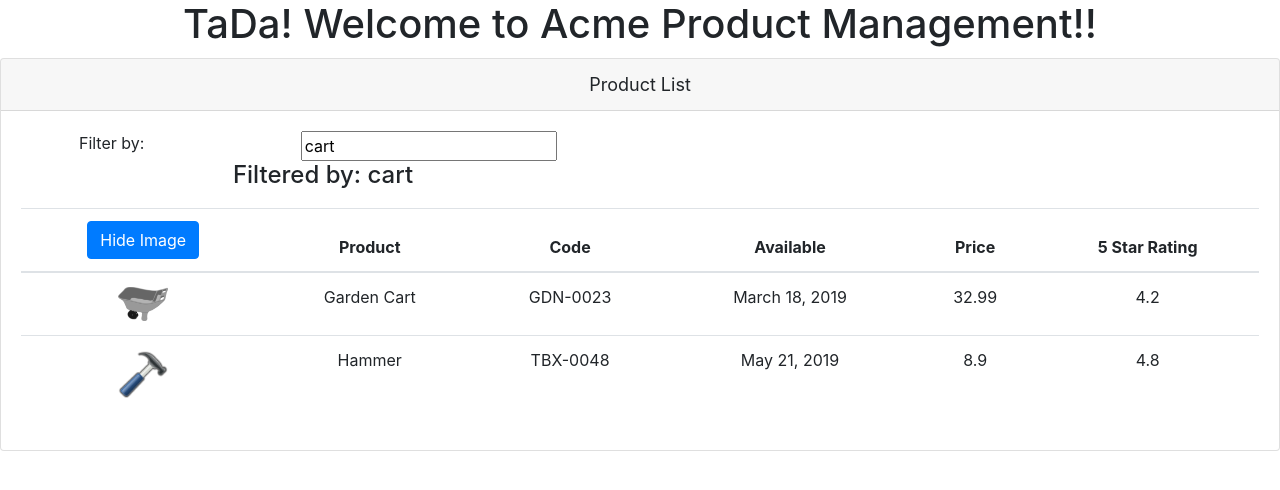
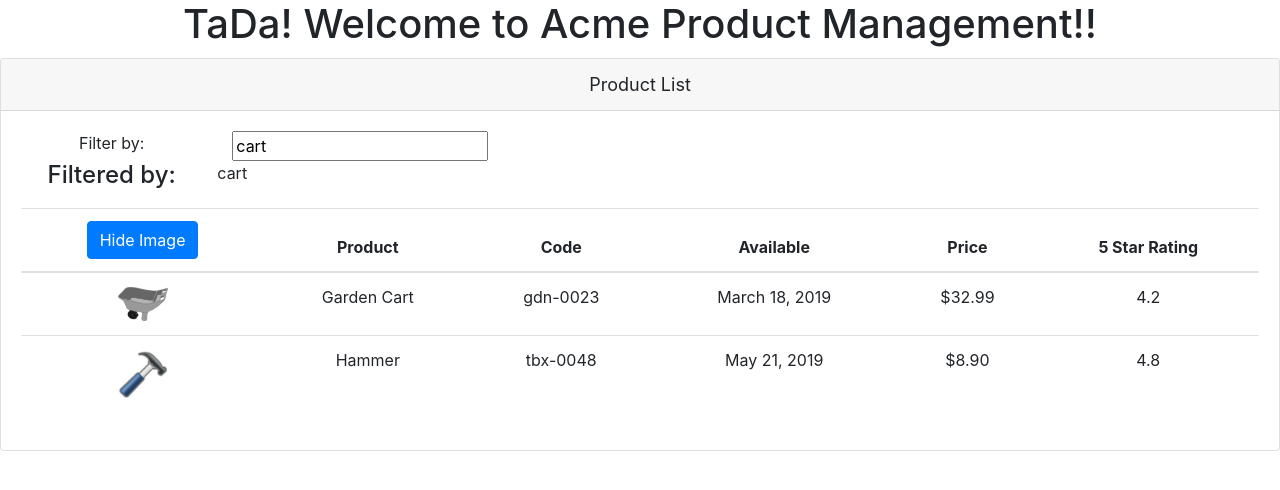
Before and after one commit to JayampathiBandara/Angular-GettingStarted, an Angular app: page / in a window 1280 px wide. Shown: the top 490 px of the page. Built offline with nearby package versions, Linux system fonts and the light colour scheme.

Commit message:
6.5	Transforming Data with Pipes

```diff
--- a/src/app/products/product-list.component.html
+++ b/src/app/products/product-list.component.html
@@ -6,13 +6,14 @@
         <div class='row'>
             <div class='col-md-2'>Filter by:</div>
             <div class='col-md-4'>
-                <input type='text' [(ngModel)]='filterText' />
+                <input type='text' class='float-left' [(ngModel)]='filterText' />
             </div>
         </div>
         <div class='row'>
-            <div class='col-md-6'>
-                <h4>Filtered by: {{filterText}} </h4>
+            <div class='col-md-2'>
+                <h4>Filtered by:  </h4>
             </div>
+            <div class='col-md-4,text-left'>{{filterText}}</div>
         </div>
         <div class='table-responsive'>
             <table class='table' *ngIf='products && products.length'>
@@ -33,13 +34,13 @@
                 <tbody>
                     <tr *ngFor='let product of products'>
                         <td>
-                            <img *ngIf='showImage' [src]='product.imageUrl' [title]='product.productName'
+                            <img *ngIf='showImage' [src]='product.imageUrl' [title]='product.productName | uppercase'
                                 [style.width.px]='imageWidth' [style.margin.px]='imageMargin' />
                         </td>
                         <td>{{ product.productName }}</td>
-                        <td>{{ product.productCode }}</td>
+                        <td>{{ product.productCode |lowercase}}</td>
                         <td>{{ product.releaseDate }}</td>
-                        <td>{{ product.price }}</td>
+                        <td>{{ product.price | currency:'USD':'symbol':'1.2-2'}}</td>
                         <td>{{ product.starRating }}</td>
                     </tr>
                 </tbody>
```
